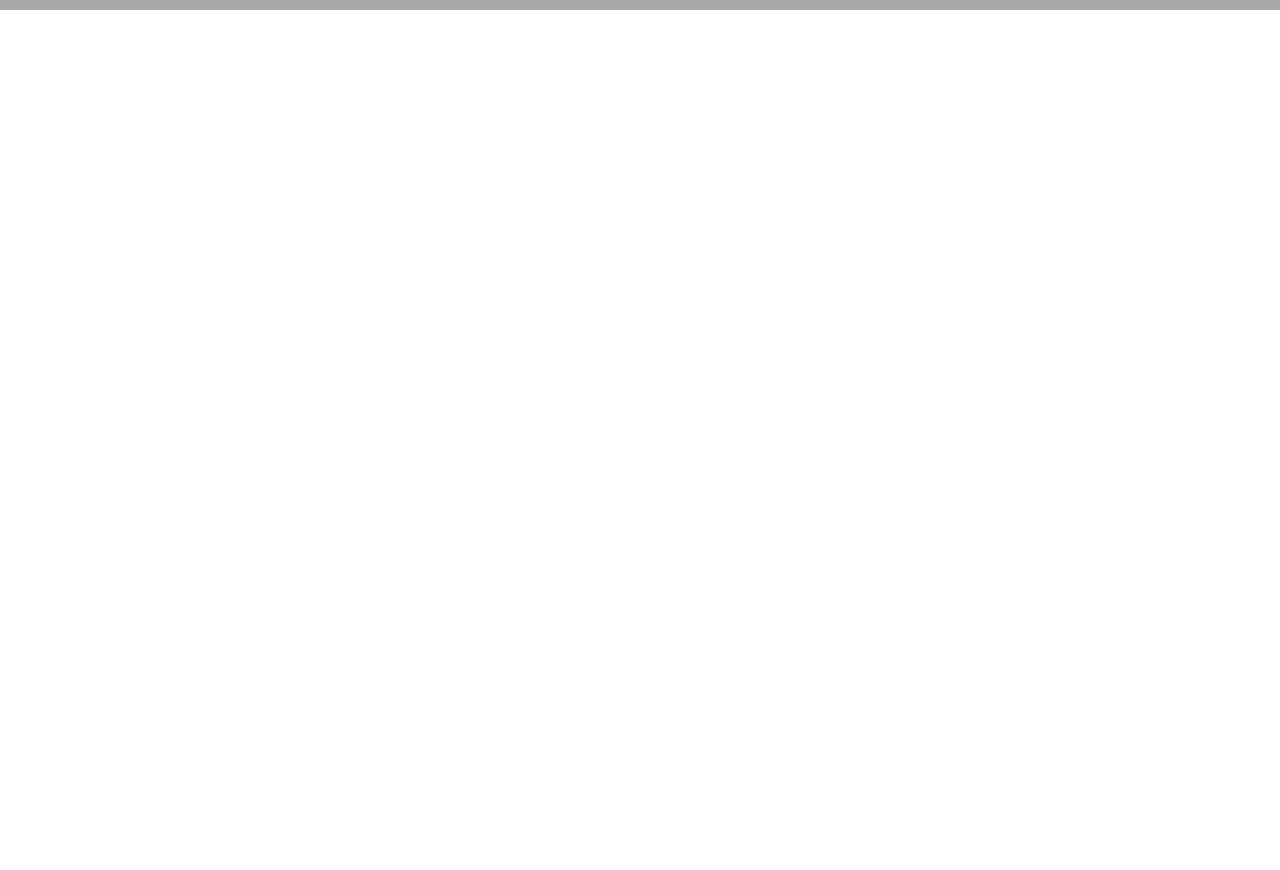
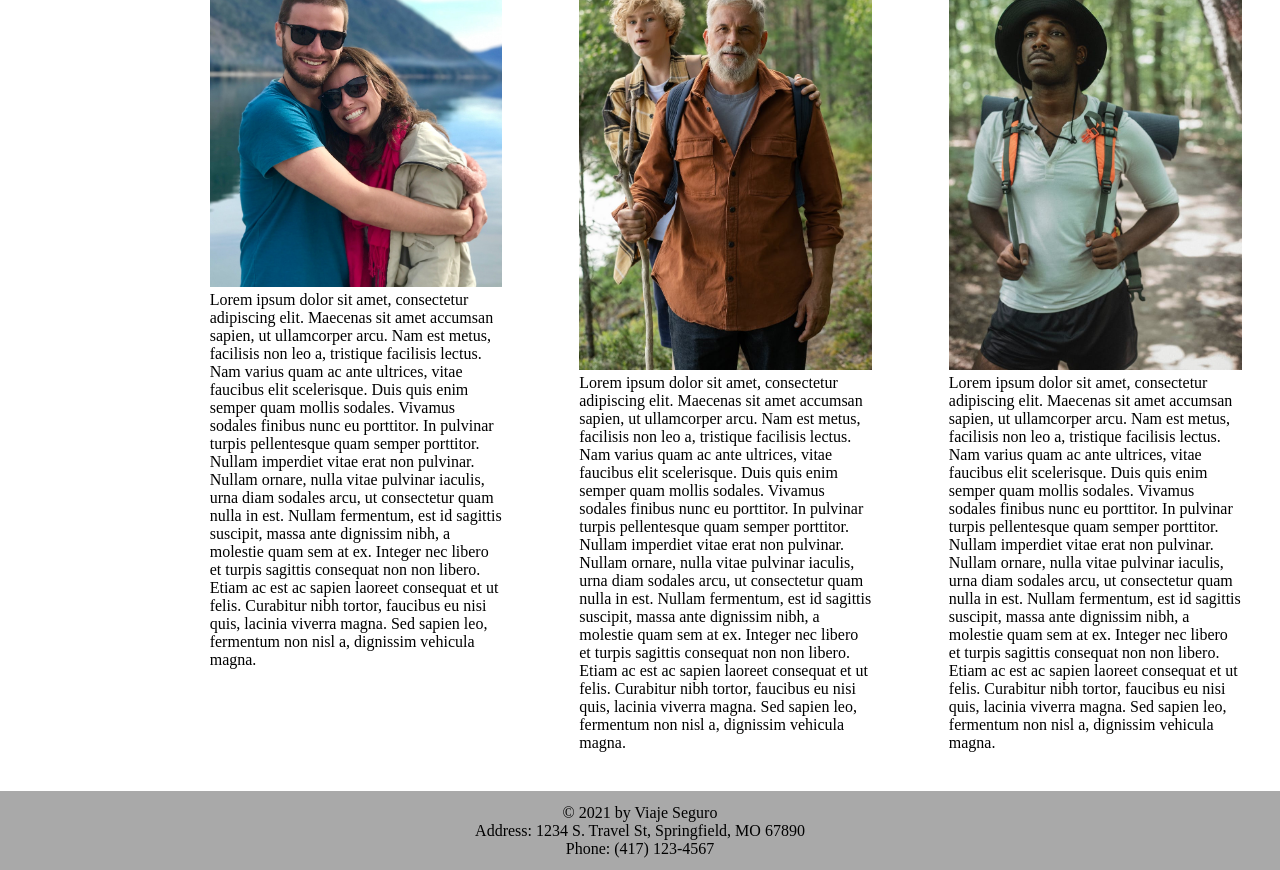
Before and after one commit to Miriam-V/ITC370-Adv-Web-Dev, a plain HTML site: page ResponsiveTravel/index.html in a window 1280 px wide. Shown: the part 574-1444 px from the top of the page. Before the commit the page ends 800 px from the top, so only its background shows below. Drawn offline with Linux system fonts and the light colour scheme.

Commit message:
Added testimonial photos and testimonial paragraphs

```diff
--- a/ResponsiveTravel/index.html
+++ b/ResponsiveTravel/index.html
@@ -37,6 +37,18 @@
         <!-- Homepage: Testimonials -->
         <div class="container-homepage-testimonials">
             <h1>Testimonials</h1>
+            <div class="testimonial-1">
+                <img src="testimonial_photo_1.jpeg">
+                <p>Lorem ipsum dolor sit amet, consectetur adipiscing elit. Maecenas sit amet accumsan sapien, ut ullamcorper arcu. Nam est metus, facilisis non leo a, tristique facilisis lectus. Nam varius quam ac ante ultrices, vitae faucibus elit scelerisque. Duis quis enim semper quam mollis sodales. Vivamus sodales finibus nunc eu porttitor. In pulvinar turpis pellentesque quam semper porttitor. Nullam imperdiet vitae erat non pulvinar. Nullam ornare, nulla vitae pulvinar iaculis, urna diam sodales arcu, ut consectetur quam nulla in est. Nullam fermentum, est id sagittis suscipit, massa ante dignissim nibh, a molestie quam sem at ex. Integer nec libero et turpis sagittis consequat non non libero. Etiam ac est ac sapien laoreet consequat et ut felis. Curabitur nibh tortor, faucibus eu nisi quis, lacinia viverra magna. Sed sapien leo, fermentum non nisl a, dignissim vehicula magna.</p>
+            </div>
+            <div class="testimonial-2">
+                <img src="testimonial_photo_2.jpeg">
+                <p>Lorem ipsum dolor sit amet, consectetur adipiscing elit. Maecenas sit amet accumsan sapien, ut ullamcorper arcu. Nam est metus, facilisis non leo a, tristique facilisis lectus. Nam varius quam ac ante ultrices, vitae faucibus elit scelerisque. Duis quis enim semper quam mollis sodales. Vivamus sodales finibus nunc eu porttitor. In pulvinar turpis pellentesque quam semper porttitor. Nullam imperdiet vitae erat non pulvinar. Nullam ornare, nulla vitae pulvinar iaculis, urna diam sodales arcu, ut consectetur quam nulla in est. Nullam fermentum, est id sagittis suscipit, massa ante dignissim nibh, a molestie quam sem at ex. Integer nec libero et turpis sagittis consequat non non libero. Etiam ac est ac sapien laoreet consequat et ut felis. Curabitur nibh tortor, faucibus eu nisi quis, lacinia viverra magna. Sed sapien leo, fermentum non nisl a, dignissim vehicula magna.</p>
+            </div>
+            <div class="testimonial-3">
+                <img src="testimonial_photo_3.jpeg">
+                <p>Lorem ipsum dolor sit amet, consectetur adipiscing elit. Maecenas sit amet accumsan sapien, ut ullamcorper arcu. Nam est metus, facilisis non leo a, tristique facilisis lectus. Nam varius quam ac ante ultrices, vitae faucibus elit scelerisque. Duis quis enim semper quam mollis sodales. Vivamus sodales finibus nunc eu porttitor. In pulvinar turpis pellentesque quam semper porttitor. Nullam imperdiet vitae erat non pulvinar. Nullam ornare, nulla vitae pulvinar iaculis, urna diam sodales arcu, ut consectetur quam nulla in est. Nullam fermentum, est id sagittis suscipit, massa ante dignissim nibh, a molestie quam sem at ex. Integer nec libero et turpis sagittis consequat non non libero. Etiam ac est ac sapien laoreet consequat et ut felis. Curabitur nibh tortor, faucibus eu nisi quis, lacinia viverra magna. Sed sapien leo, fermentum non nisl a, dignissim vehicula magna.</p>
+            </div>
         </div>
         <footer>
             <p>© 2021 by Viaje Seguro</p>
--- a/ResponsiveTravel/styles.css
+++ b/ResponsiveTravel/styles.css
@@ -71,3 +71,23 @@ img {
     flex: 2;
     padding: 3%;
 }
+
+/* Homepage - Testimonial */
+.container-homepage-testimonials {
+    display: flex;
+}
+
+.testimonial-1 {
+    flex: 1;
+    padding: 3%;
+}
+
+.testimonial-2 {
+    flex: 1;
+    padding: 3%;
+}
+
+.testimonial-3 {
+    flex: 1;
+    padding: 3%;
+}
```
Also changed, not shown: ResponsiveTravel/testimonial_photo_1.jpeg (added), ResponsiveTravel/testimonial_photo_2.jpeg (added), ResponsiveTravel/testimonial_photo_3.jpeg (added).
